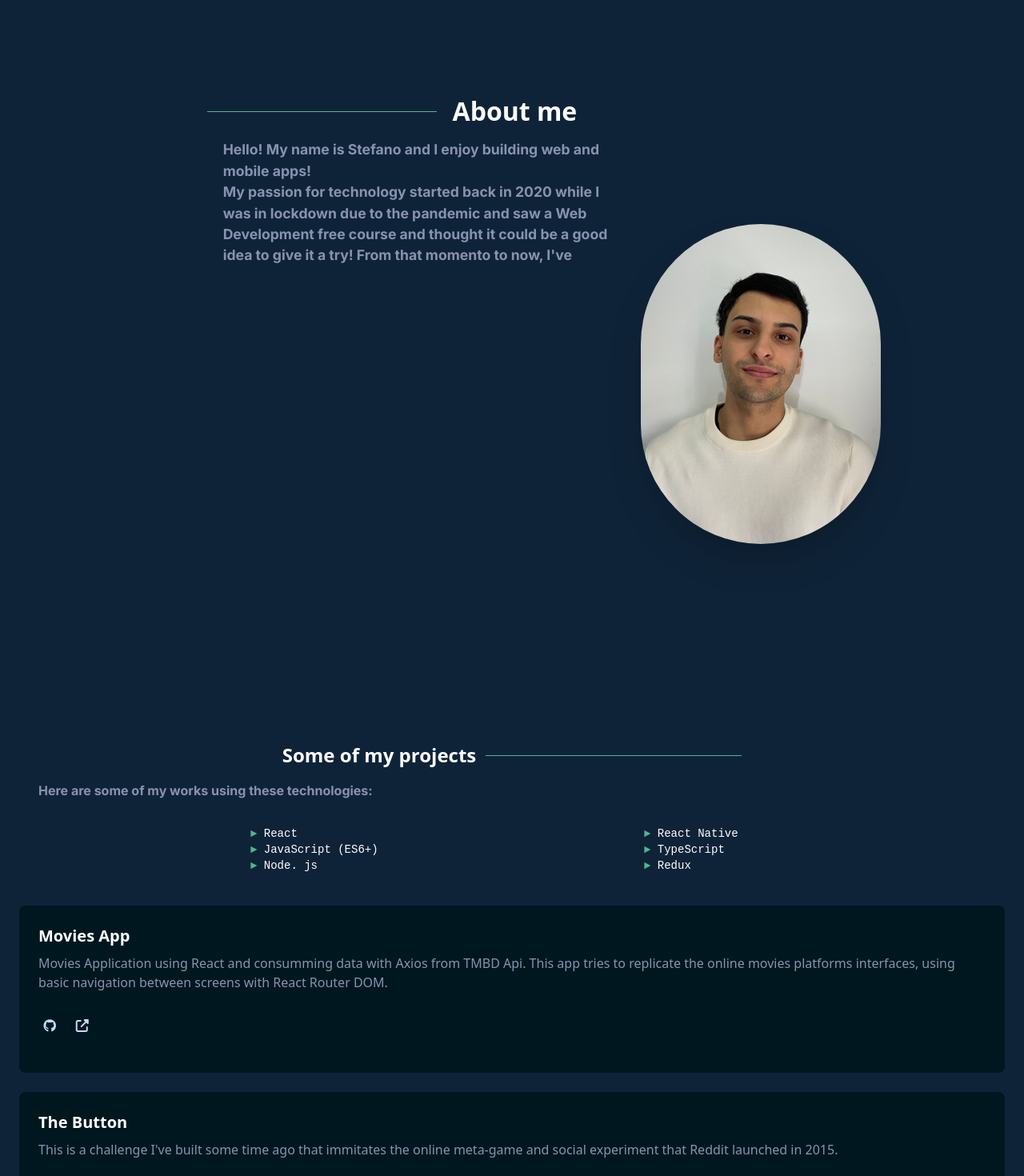
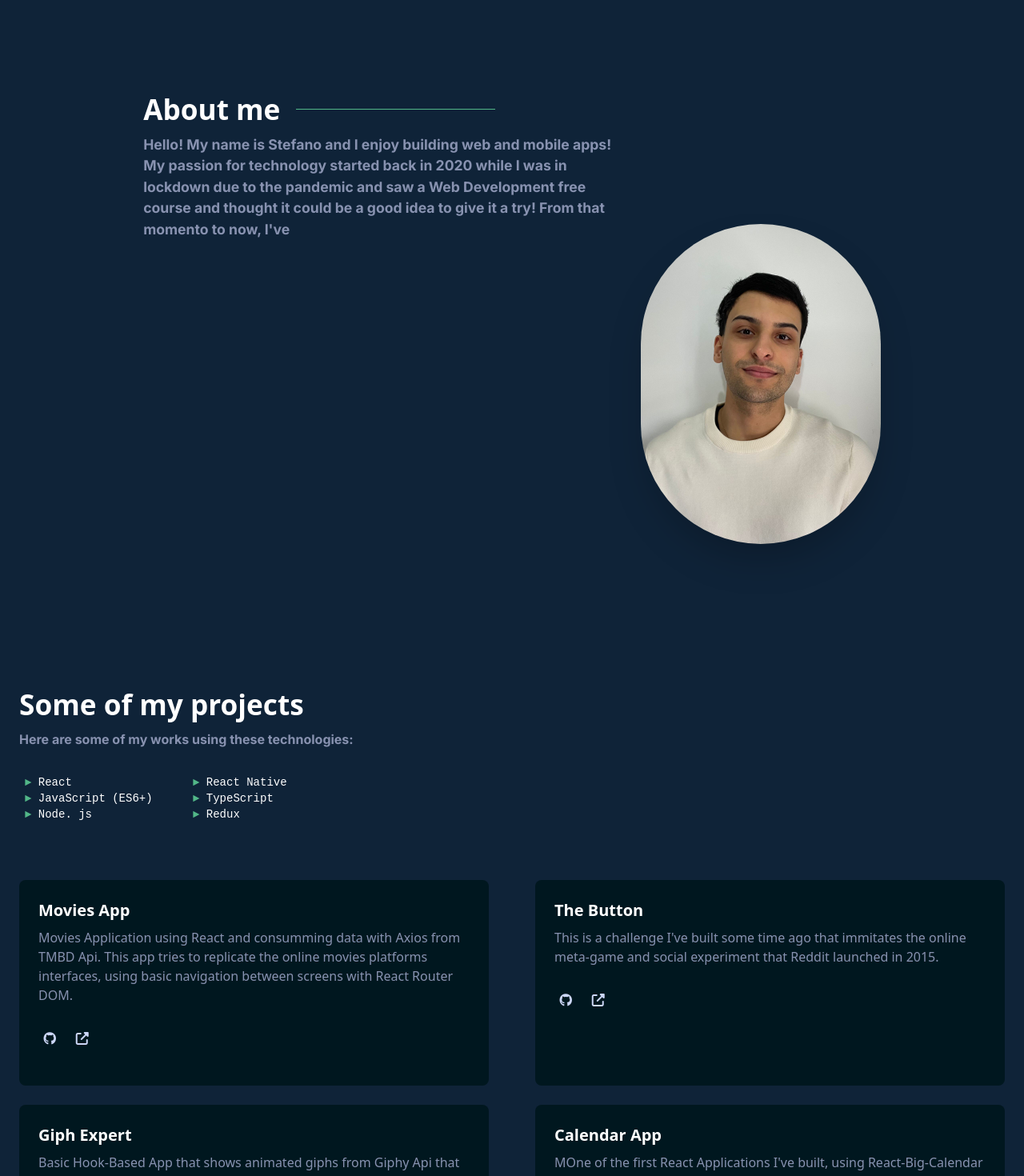
Before and after one commit to StefanoCutri/portfolio, a React (Create React App) app: page / in a window 1280 px wide. Shown: the part 880-2350 px from the top of the page at 80% size. Built offline with nearby package versions, Linux system fonts and the light colour scheme.

Commit message:
Skills component adapted to desktop

```diff
--- a/src/components/About.js
+++ b/src/components/About.js
@@ -9,16 +9,16 @@ export const About = () => {
       id="about"
     >
       <div className="mt-[60%] about">
-        <div className="flex flex-col">
-          <div className="flex flex-row items-center justify-center px-4 mb-3">
+        <div className="flex flex-col justify-start">
+          <div className="flex flex-row items-center justify-start mb-3">
+            <h2 className="font-bold text-2xl ml-6">About me</h2>
             <div
-              className="bg-[#52b788] h-1 mr-5"
+              className="bg-[#52b788] h-1 ml-5"
               style={{
                 height: 0.5,
-                width: "50%",
+                width: "40%",
               }}
             ></div>
-            <h2 className="font-bold text-2 xl">About me</h2>
           </div>
           <div className="flex justify-start pl-6 about-description">
             <p className="text-[#8892b0] text-md pr-5 mb-14">
--- a/src/components/Contact.js
+++ b/src/components/Contact.js
@@ -8,13 +8,6 @@ export const Contact = () => {
   return (
     <div className="info-container" id="contact">
       <div className="flex flex-row items-center justify-center mb-3">
-        <div
-          className="bg-[#52b788] h-1 mr-5"
-          style={{
-            height: 0.5,
-            width: "50%",
-          }}
-        ></div>
         <h2 className="font-bold text-2xl">Get in touch</h2>
       </div>
       <div className="flex flex-row justify-center items-center mt-6">
--- a/src/components/Experience.js
+++ b/src/components/Experience.js
@@ -8,13 +8,6 @@ export const Experience = () => {
       <div className="pt-[20%]">
         <div className="flex flex-row items-center justify-center mb-3">
           <h2 className="font-bold text-2xl">Where I've worked</h2>
-          <div
-            className="bg-[#52b788] h-1 ml-5"
-            style={{
-              height: 0.5,
-              width: "30%",
-            }}
-          ></div>
         </div>
         <div className="mt-9 flex flex-col justify-around h-[80vh]">
           {works.map((work) => (
--- a/src/components/Skills.js
+++ b/src/components/Skills.js
@@ -7,18 +7,11 @@ import "../styles/skills.css";
 export const Skills = () => {
   return (
     <div id="skills" className="pb-20 py-3">
-        <div className="flex flex-row items-center justify-center mb-3 pt-[15%]">
+        <div className="flex flex-row items-center justify-start pl-[1.5rem] mb-3 pt-[15%] skills-header">
           <h2 className="text-2xl font-bold">Some of my projects</h2>
-          <div
-            className="bg-[#52b788] ml-3"
-            style={{
-              height: 0.5,
-              width: "25%",
-            }}
-          ></div>
         </div>
-        <div className="flex justify-start px-4">
-          <p className="text-[#8892b0] text-md ml-6 ">
+        <div className="flex justify-start px-4 skills-info">
+          <p className="text-[#8892b0] text-md ">
             Here are some of my works using these technologies:
             <br />
           </p>
--- a/src/index.css
+++ b/src/index.css
@@ -24,7 +24,6 @@ body {
 
 h2 {
   color: var(--text-white);
-  font-size: xx-large;
 }
 
 p{
@@ -37,7 +36,7 @@ p{
 
 @media (min-width: 768px) {
 
-  /* .info-container {
-    height: 100% !important;
-  } */
+h2{
+  font-size: 2.2rem !important;
 }
+}
--- a/src/styles/about.css
+++ b/src/styles/about.css
@@ -6,6 +6,10 @@
     align-items: start;
     margin: 0 14%;
     margin-top: 0 !important;
+  }
+
+  .about > div > div > h2{
+    margin: 0;
   }
   .my-image {
     height: 25rem !important;
@@ -23,7 +27,7 @@
 }
 
 .about-description p{
-  margin-left: 16%;
+  /* margin-left: 16%; */
   width: 100%;
   font-size: 1.1rem;
 }
--- a/src/styles/skills.css
+++ b/src/styles/skills.css
@@ -28,3 +28,25 @@
 .project-link:hover i {
   color: var(--main-text-color) !important;
 }
+
+@media (min-width: 768px) {
+  .skills-header {
+    margin: 0;
+    padding-top: 10%;
+    justify-content: start;
+    padding-left: 1.5rem;
+    justify-content: start;
+  }
+
+  .technologies {
+    justify-content: start !important;
+  }
+
+  .cards-container{
+    display: grid !important;
+  grid-template-columns: repeat(2, 1fr);
+  gap: 0px 10px;
+  padding: 0px;
+  padding: 2rem 0;
+  }
+}
```
